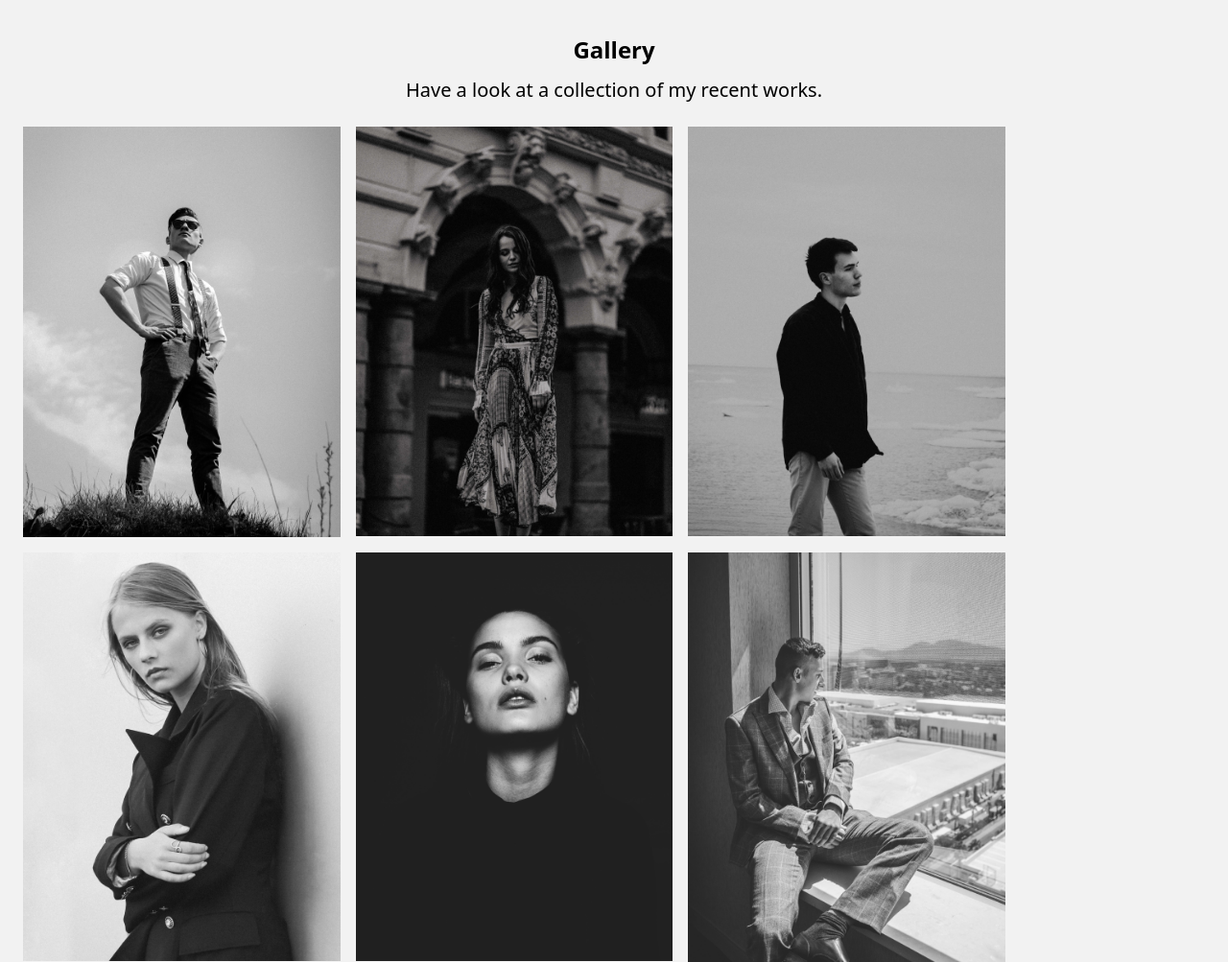
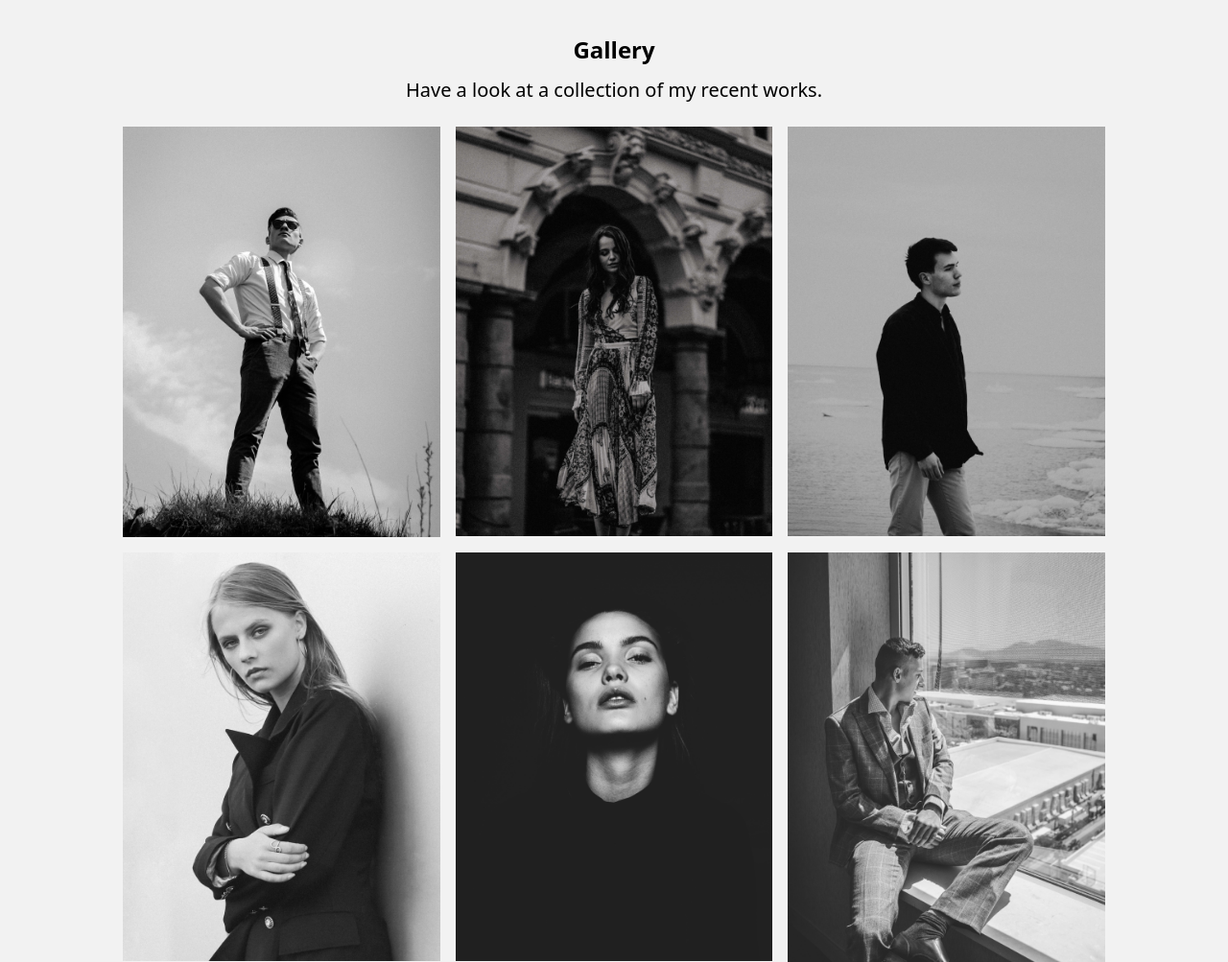
Before and after one commit to Yussasif/Fashion-Envatp-tw, a website: page index.html in a window 1280 px wide. Shown: the part 1460-2463 px from the top of the page at 96% size. Drawn offline with Linux system fonts and the light colour scheme.

Commit message:
what of this

```diff
--- a/index.html
+++ b/index.html
@@ -99,7 +99,7 @@
             <h2 class="text-2xl font-bold mb-3">Gallery</h2>
             <p class="text-xl text-center">Have a look at a collection of my recent works.</p>
           </div>
-          <div class="hidden sectionThreedown w-4/5 sm:grid grid-cols-3 gap-4 mx-6 mt-6">
+          <div class="hidden sectionThreedown w-4/5 sm:grid grid-cols-3 gap-4 mx-auto mt-6">
             <div class="box1"><img src="images/hls-44.png" alt="" /></div>
             <div class="box2"><img src="images/daniel.png" alt="" /></div>
             <div class="box3"><img src="images/joanna.png" alt="" /></div>
```
